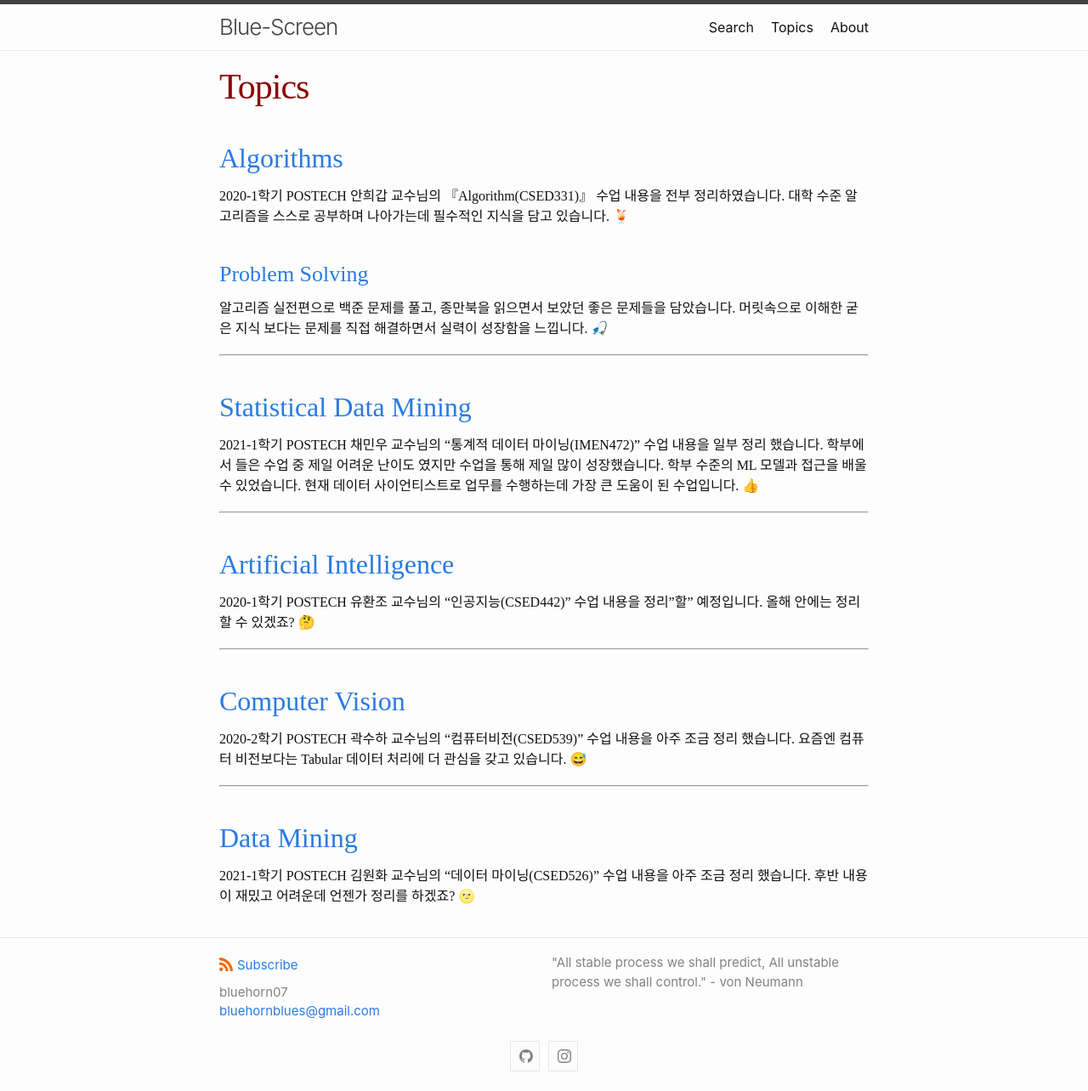
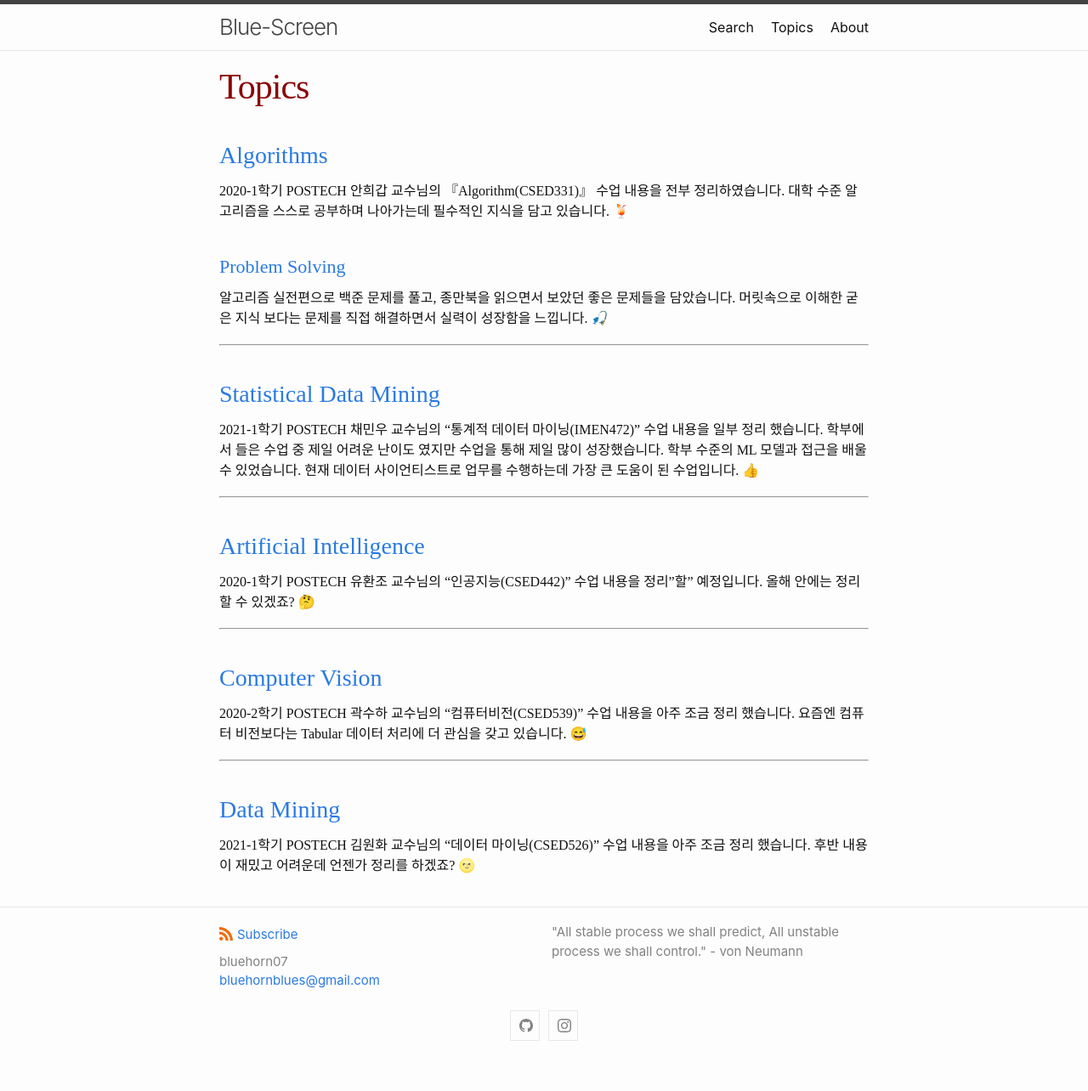
Before and after one commit to BlueHorn07/computer_science, a Jekyll site: the page built from topic.md, in a window 1280 px wide. Shown: the whole page at 85% size. Built offline with Jekyll 4.4.1, drawn with Linux system fonts in a browser that asks for light colours; nearby versions of some CDN libraries; some web fonts are replaced; after the commit the page ends 1248 px from its top, so only the background shows below that.

Commit message:
update heading font size

```diff
--- a/_sass/minima/_layout.scss
+++ b/_sass/minima/_layout.scss
@@ -242,8 +242,7 @@
   margin-bottom: $spacing-unit;
 }
 
-.post-title,
-.post-content h1 {
+.post-title {
   @include relative-font-size(2.625);
   letter-spacing: -1px;
   line-height: 1.15;
@@ -259,20 +258,18 @@
   h1, h2, h3 { margin-top: $spacing-unit * 2 }
   h4, h5, h6 { margin-top: $spacing-unit }
 
+  h1 {
+    @include relative-font-size(2.0);
+    letter-spacing: -1px;
+    line-height: 1.15;
+  }
+
   h2 {
     @include relative-font-size(1.75);
-
-    @media screen and (min-width: $on-large) {
-      @include relative-font-size(2);
-    }
   }
 
   h3 {
     @include relative-font-size(1.375);
-
-    @media screen and (min-width: $on-large) {
-      @include relative-font-size(1.625);
-    }
   }
 
   h4 {
@@ -282,6 +279,7 @@
   h5 {
     @include relative-font-size(1.125);
   }
+
   h6 {
     @include relative-font-size(1.0625);
   }
```
